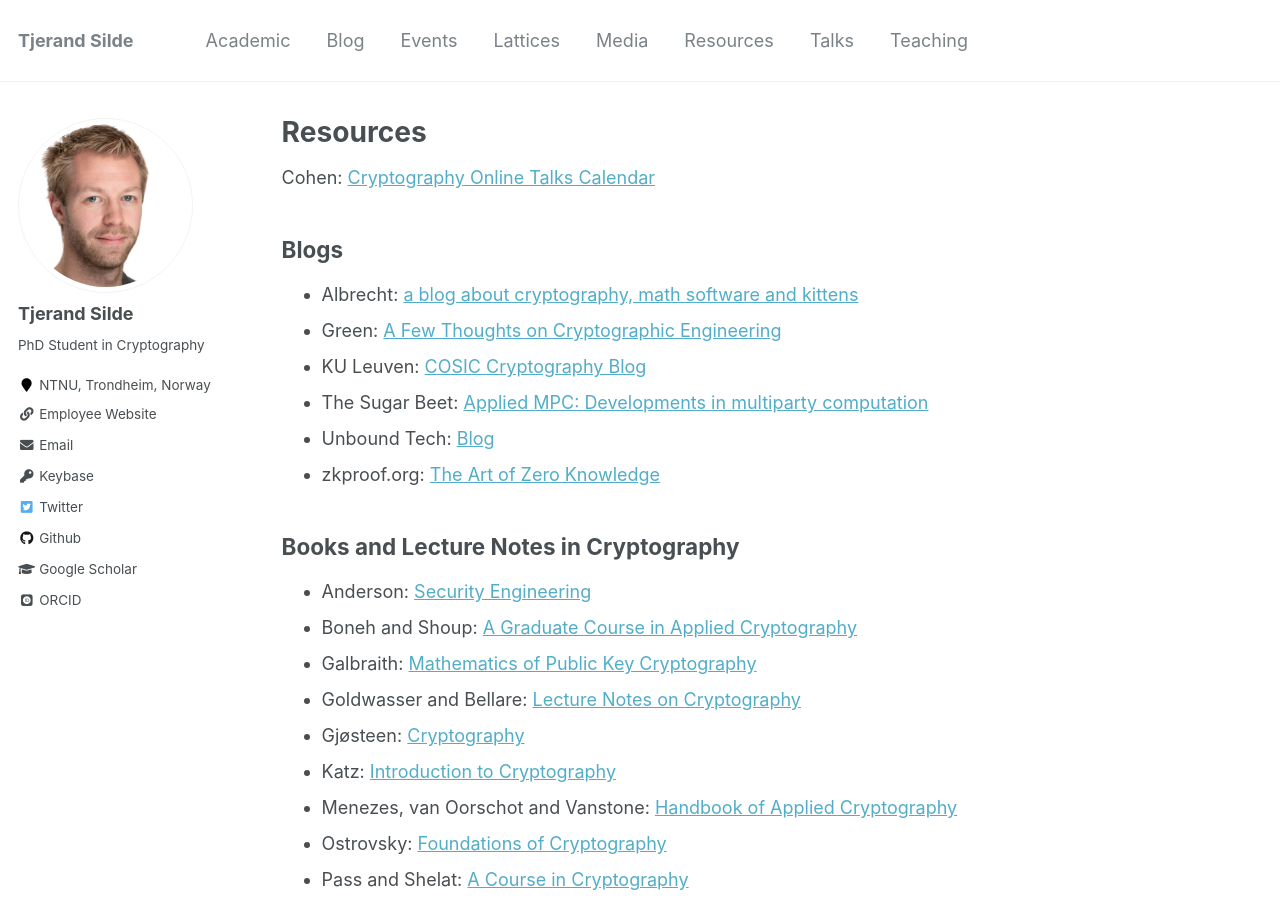
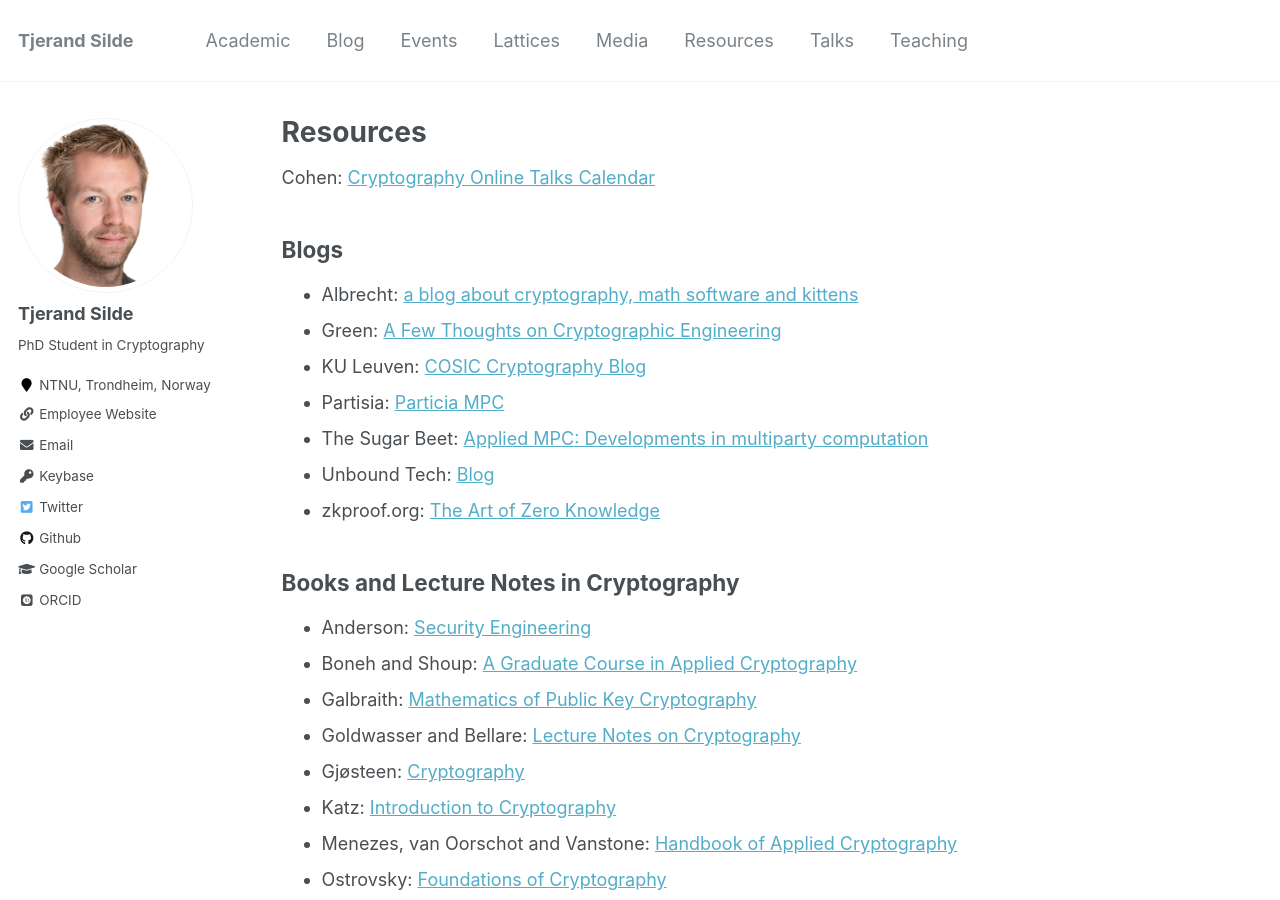
Before and after one commit to tjesi/tjesi.github.io, a Jekyll site: the page built from _pages/resources.md, in a window 1280 px wide and 900 px high. Built offline with Jekyll 4.4.1, drawn with Linux system fonts in a browser that asks for light colours; some web fonts are replaced.

Commit message:
Update resources.md

```diff
--- a/_pages/resources.md
+++ b/_pages/resources.md
@@ -12,6 +12,7 @@ Cohen: [Cryptography Online Talks Calendar](https://www.ccs.neu.edu/~rancohen/cr
 - Albrecht: [a blog about cryptography, math software and kittens](https://martinralbrecht.wordpress.com)
 - Green: [A Few Thoughts on Cryptographic Engineering](https://blog.cryptographyengineering.com)
 - KU Leuven: [COSIC Cryptography Blog](https://www.esat.kuleuven.be/cosic/blog)
+- Partisia: [Particia MPC](https://partisiampc.medium.com)
 - The Sugar Beet: [Applied MPC: Developments in multiparty computation](https://medium.com/applied-mpc)
 - Unbound Tech: [Blog](https://www.unboundtech.com/blog)
 - zkproof.org: [The Art of Zero Knowledge](https://zkproof.org/blog)
```
